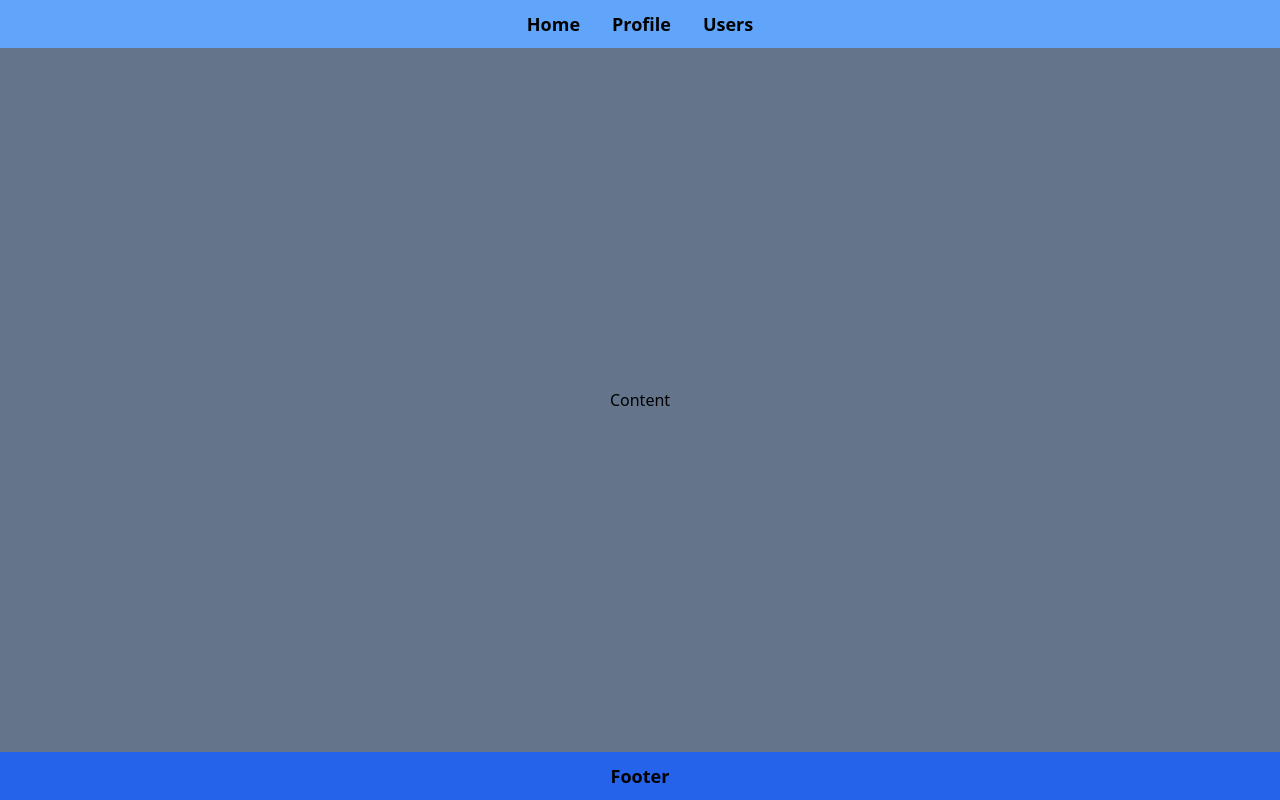
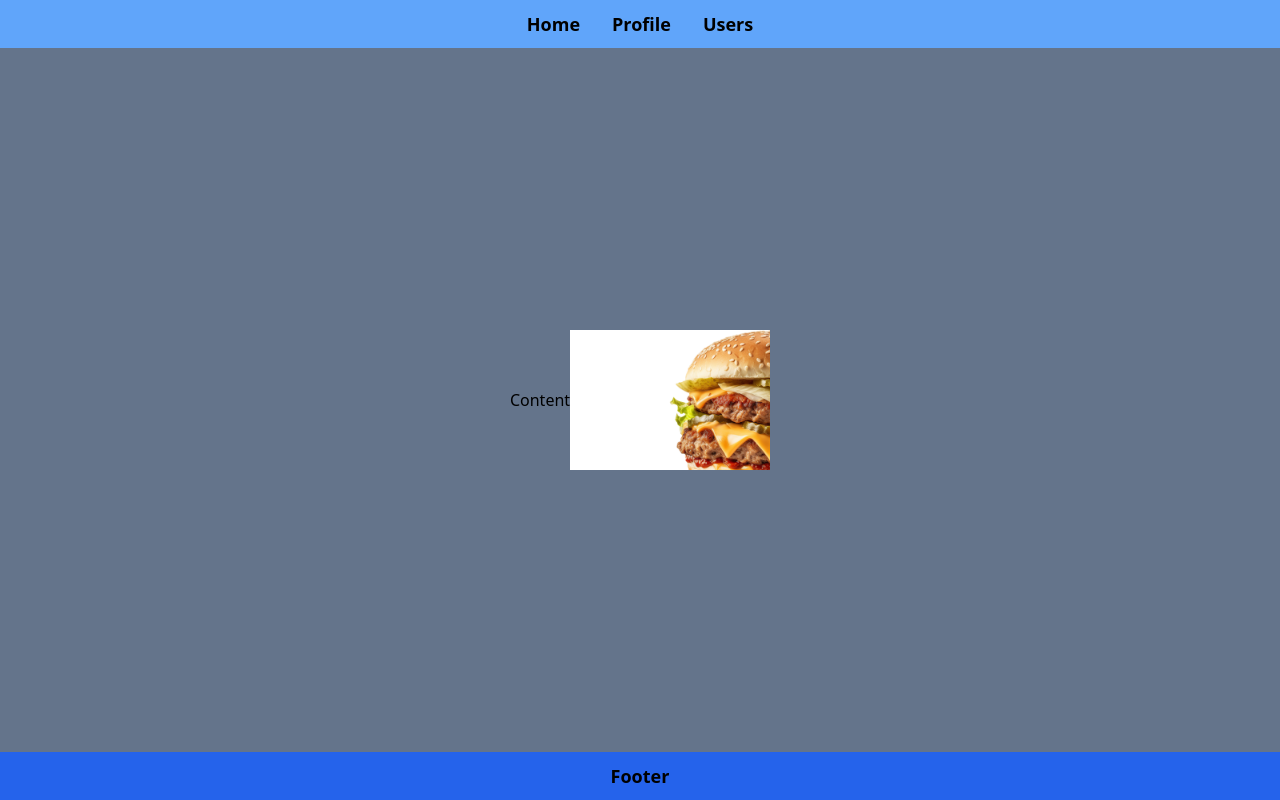
Before and after one commit to egaprasetyo/nextjs-batch53, a Next.js app: page / in a window 1280 px wide. Built offline with nearby package versions, Linux system fonts and the light colour scheme; no server answers.

Commit message:
feat: tugas hari-10

```diff
--- a/layout/index.js
+++ b/layout/index.js
@@ -18,7 +18,7 @@ export default function Layout({ children, metaTitle, metaDescription }) {
       </Head>
       <Header />
       <div
-        className="text-center h-[calc(100vh-6rem)] flex items-center justify-center bg-slate-500"
+        className="text-center h-[calc(100vh-6rem)] flex flex-col items-center justify-center bg-slate-500"
         style={{
           height: "calc(100vh - 6rem)",
           backgroundColor: "rgb(100 116 139)",
--- a/pages/index.js
+++ b/pages/index.js
@@ -1,5 +1,8 @@
-import Layout from "@/layout";
+import dynamic from "next/dynamic";
+import Image from "next/image";
 import { useEffect } from "react";
+
+const LayoutComponent = dynamic(() => import("@/layout"));
 
 export default function Home({ children }) {
   useEffect(() => {
@@ -11,12 +14,20 @@ export default function Home({ children }) {
 
   return (
     <>
-      <Layout
+      <LayoutComponent
         metaTitle="Welcome to Home"
         metaDescription="this is your home page"
       >
         <p>Content</p>
-      </Layout>
+        <div>
+          <Image
+            src="/burger.png"
+            width={200}
+            height={200}
+            alt="image burger"
+          />
+        </div>
+      </LayoutComponent>
     </>
   );
 }
```
Also changed, not shown: public/burger.png (added).
